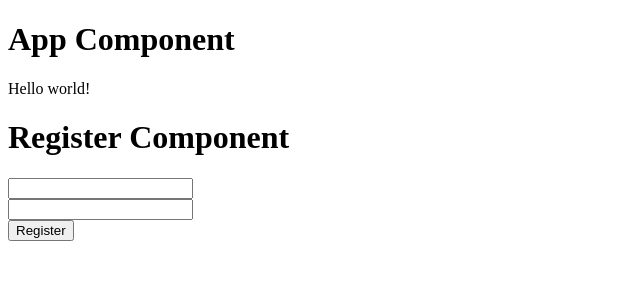
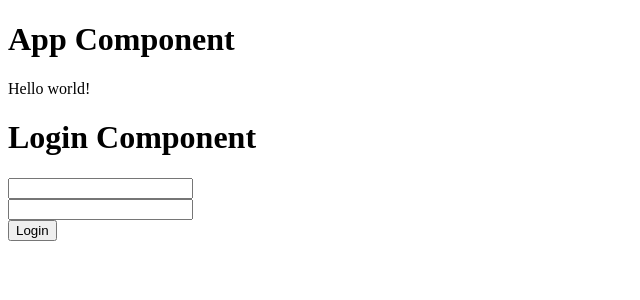
Before and after one commit to vamandeshmukh/ibm-react-app-june-2024, a React (Create React App) app: page / in a window 1280 px wide. Shown: the top 300 px of the page, without its empty margins (0-640 px from the left). Built offline with nearby package versions, Linux system fonts and the light colour scheme.

Commit message:
reactjs-intro

```diff
--- a/src/App.js
+++ b/src/App.js
@@ -9,9 +9,9 @@ const App = () => {
     <div>
       <h1>App Component</h1>
       <p>Hello world!</p>
-      {/* <Login /> */}
+      <Login />
       {/* <Login></Login> */}
-      <Register />
+      {/* <Register /> */}
       {/* <Logout /> */}
       {/* <Parent /> */}
     </div>
--- a/src/components/Login.js
+++ b/src/components/Login.js
@@ -1,4 +1,6 @@
 import { useState } from "react";
+
+import { login } from "../services/UserService";
 
 const Login = () => {
 
@@ -12,7 +14,6 @@ const Login = () => {
     const [message, setMessage] = useState('');
 
     const handleInput = (evt) => {
-        console.log('before change', loginData);
         setLoginData({
             ...loginData,
             [evt.target.name]: evt.target.value,
@@ -23,16 +24,35 @@ const Login = () => {
     const handleSubmit = (evt) => {
         console.log(loginData);
         evt.preventDefault();
-        console.log(loginData);
-        if (loginData.username === 'vaman' && loginData.password === 'vaman') {
-            setMessage(`Hi ${loginData.username}! You've logged in successfully!`);
-        } else {
-            setMessage('Invalid credentials!');
-        }
+
+        login(loginData)
+            .then((response) => {
+                let validUsername = '';
+                console.log(response.data);
+                response.data.forEach((resp) => {
+                    console.log(resp.username);
+                    if (resp.username === loginData.username && resp.username === loginData.password) {
+                        validUsername = resp.username;
+                    }
+                })
+                if (validUsername) {
+                    console.log(loginData.username);
+                    setMessage(`Hi ${validUsername}! You've logged in successfully!`);
+                }
+                else {
+                    setMessage('Invalid credentials!');
+                };
+            })
+            .catch((error) => {
+                console.error(error);
+                setMessage(error.message);
+            });
+
         setLoginData({
             username: '',
             password: '',
         });
+        setMessage('');
     };
 
     return (
--- a/src/components/Register.js
+++ b/src/components/Register.js
@@ -1,5 +1,6 @@
-import axios from "axios";
+
 import { useState } from "react";
+import { register } from "../services/UserService";
 
 const Register = () => {
 
@@ -29,7 +30,7 @@ const Register = () => {
         //     .then(() => {})
         //     .catch(() => {});
 
-        axios.post(apiUrl, registerData)
+        register(registerData)
             .then((response) => {
                 console.log(response.data);
                 setMessage(`Hi ${response.data.username}! You've registered successfully!`);
@@ -43,6 +44,7 @@ const Register = () => {
             username: '',
             password: '',
         });
+        setMessage('');
     };
 
     return (
--- /dev/null
+++ b/src/services/UserService.js
@@ -0,0 +1,21 @@
+
+import axios from "axios";
+
+const apiUrl = 'https://jsonplaceholder.typicode.com/users';
+
+const login = (user) => {
+    console.log(user);
+    return axios.get(apiUrl);
+};
+
+const register = (user) => {
+    console.log(user);
+    return axios.post(apiUrl, user);
+};
+
+const update = (user) => {
+    console.log(user);
+    return axios.put(apiUrl, user);
+};
+
+export { login, register, update };
```
